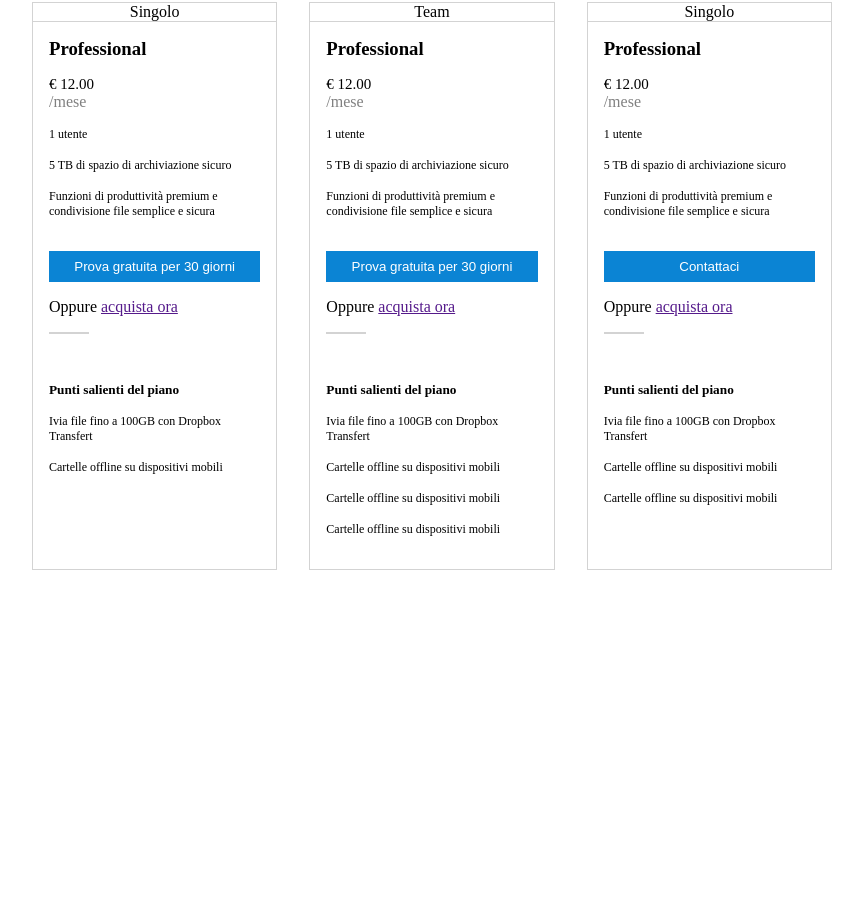
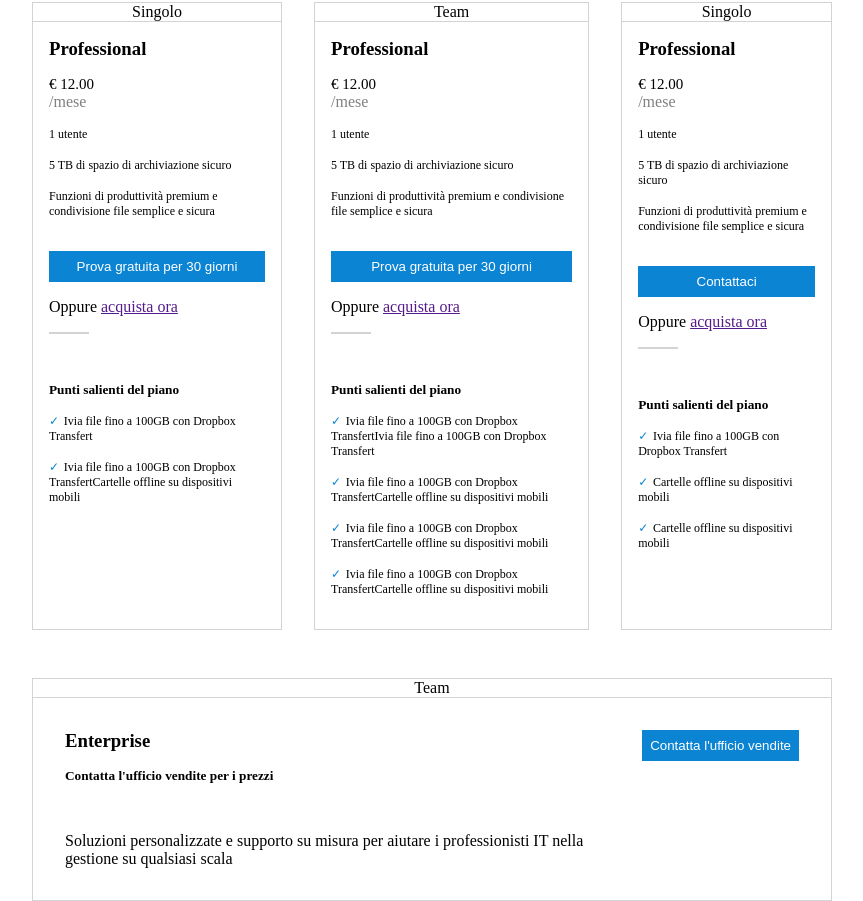
Before and after one commit to VincenzoZ24/htmlcss-dropbox, a plain HTML site: page index.html in a window 1280 px wide. Shown: the part 872-1773 px from the top of the page, without its empty margins (208-1071 px from the left). Before the commit the page ends 1442 px from the top, so only its background shows below. Drawn offline with Linux system fonts and the light colour scheme.

Commit message:
aggiunto spunte alla lista e completato enterprise

```diff
--- a/css/style.css
+++ b/css/style.css
@@ -188,8 +188,51 @@
     font-size: 12px;
     list-style: none;
 }
+.spunta{
+    float: left;
+    margin-right: 0.3rem;
+    font-size: 12px;
+    color: rgb(11, 132, 212);
+
+}
+
 .pacchetti{
     display: flex;
     gap: 2rem;
+    margin-bottom: 3rem;
+}
+.ufficio-vendite{
+    display: flex;
+    padding: 2rem;
+}
+.ufficio-vendite button{
+    display: inline;
+}
+.button-contatto{
+    flex: 2 0 auto;
+    color: white;
+    margin-left: 3rem;
+}
+.enterprise{
+    flex: 0 1 auto;
 
 }
+.button-contatto button{
+    background-color: rgb(11, 132, 212);
+    color: white;
+    padding: 0.5rem;
+    border: none;
+}
+.enterprise h3{
+    margin-bottom: 1rem;
+}
+.enterprise h5{
+    margin-bottom: 3rem;
+}
+.container-enterprise{
+    border: 1px solid lightgray;
+}
+span{
+    font-size: 20px;
+
+}
--- a/index.html
+++ b/index.html
@@ -79,8 +79,10 @@
                         <div class="bordo-piccolo margin-border"></div>
                         <h5 class="margin-bottom-list">Punti salienti del piano</h5>
                         <ul class="punti-salienti-piano">
-                            <li class="margin-bottom-list">Ivia file fino a 100GB con Dropbox Transfert</li>
-                            <li class="margin-bottom-list">Cartelle offline su dispositivi mobili</li>
+                            <li class="margin-bottom-list"><div class="spunta">&#10003;
+                            </div> Ivia file fino a 100GB con Dropbox Transfert</li>
+                            <li class="margin-bottom-list"><div class="spunta">&#10003;
+                            </div> Ivia file fino a 100GB con Dropbox TransfertCartelle offline su dispositivi mobili</li>
                         </ul>
 
 
@@ -108,10 +110,14 @@
                         <div class="bordo-piccolo margin-border"></div>
                         <h5 class="margin-bottom-list">Punti salienti del piano</h5>
                         <ul class="punti-salienti-piano">
-                            <li class="margin-bottom-list">Ivia file fino a 100GB con Dropbox Transfert</li>
-                            <li class="margin-bottom-list">Cartelle offline su dispositivi mobili</li>
-                            <li class="margin-bottom-list">Cartelle offline su dispositivi mobili</li>
-                            <li class="margin-bottom-list">Cartelle offline su dispositivi mobili</li>
+                            <li class="margin-bottom-list"><div class="spunta">&#10003;
+                            </div> Ivia file fino a 100GB con Dropbox TransfertIvia file fino a 100GB con Dropbox Transfert</li>
+                            <li class="margin-bottom-list"><div class="spunta">&#10003;
+                            </div> Ivia file fino a 100GB con Dropbox TransfertCartelle offline su dispositivi mobili</li>
+                            <li class="margin-bottom-list"><div class="spunta">&#10003;
+                            </div> Ivia file fino a 100GB con Dropbox TransfertCartelle offline su dispositivi mobili</li>
+                            <li class="margin-bottom-list"><div class="spunta">&#10003;
+                            </div> Ivia file fino a 100GB con Dropbox TransfertCartelle offline su dispositivi mobili</li>
 
 
                         </ul>
@@ -134,14 +140,17 @@
                             <li class="margin-bottom-list">Funzioni di produttività premium e condivisione file
                                 semplice e sicura</li>
                         </ul>
-                       <button class="margin-bottom-list">Contattaci</button>
+                        <button class="margin-bottom-list">Contattaci</button>
                         <p class="margin-bottom-list">Oppure <a href="">acquista ora</a></p>
                         <div class="bordo-piccolo margin-border"></div>
                         <h5 class="margin-bottom-list">Punti salienti del piano</h5>
                         <ul class="punti-salienti-piano">
-                            <li class="margin-bottom-list">Ivia file fino a 100GB con Dropbox Transfert</li>
-                            <li class="margin-bottom-list">Cartelle offline su dispositivi mobili</li>
-                            <li class="margin-bottom-list">Cartelle offline su dispositivi mobili</li>
+                            <li class="margin-bottom-list"><div class="spunta">&#10003;
+                            </div>Ivia file fino a 100GB con Dropbox Transfert</li>
+                            <li class="margin-bottom-list"><div class="spunta">&#10003;
+                            </div>Cartelle offline su dispositivi mobili</li>
+                            <li class="margin-bottom-list"><div class="spunta">&#10003;
+                            </div>Cartelle offline su dispositivi mobili</li>
 
                         </ul>
 
@@ -150,7 +159,26 @@
                 </div>
 
             </div>
+            <div class="container-enterprise">
+                <div class="riferimento">Team</div>
+                <div class="ufficio-vendite">
+                    <div class="enterprise">
+                        <h3>Enterprise</h3>
+                        <h5>Contatta l'ufficio vendite per i prezzi</h5>
+                        <p>Soluzioni personalizzate e supporto su misura per aiutare i professionisti IT nella gestione su qualsiasi scala</p>
+
+                    </div>
+                    <div class="button-contatto">
+                        <button >Contatta l'ufficio vendite</button>
+
+                    </div>
+
+                </div>
+
+            </div>
+
         </div>
+
     </main>
 </body>
 
```
